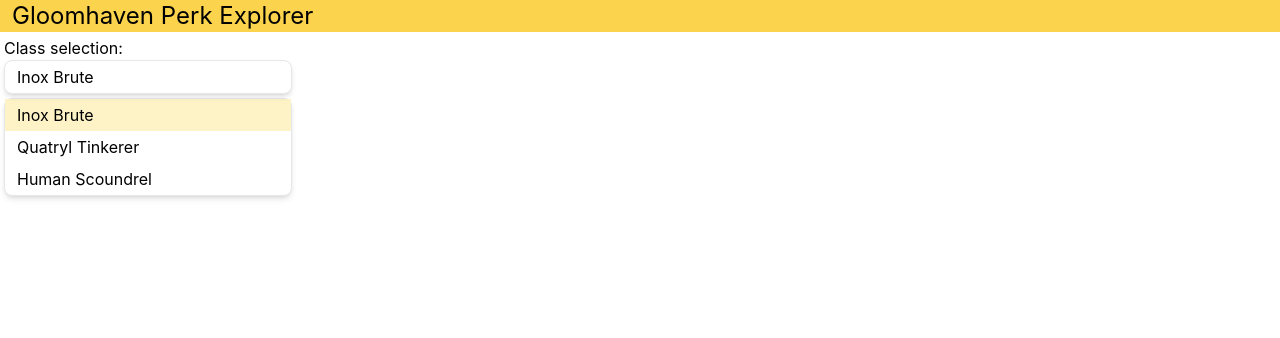
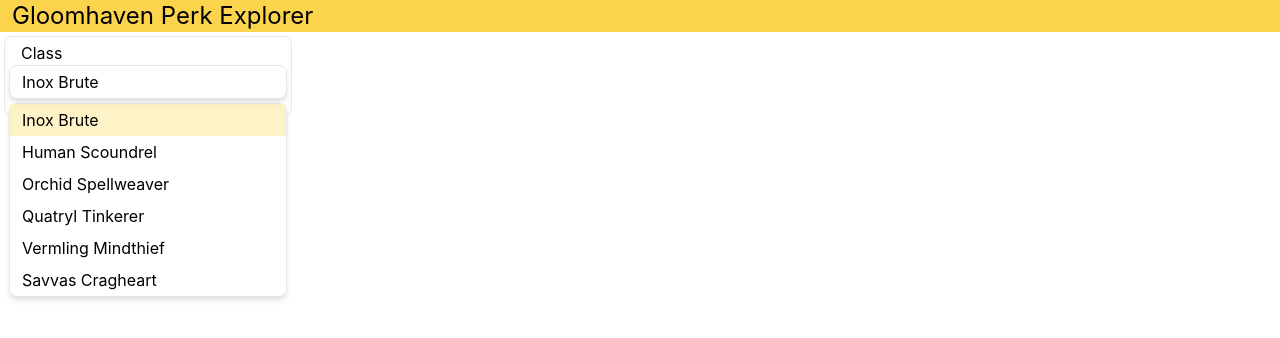
Before and after one commit to nautarky/gloomhaven-perk-explorer, a Next.js app: page / in a window 1280 px wide. Both pictures are taken after a click on the button "Inox Brute". Shown: the top 338 px of the page. Built offline with nearby package versions, Linux system fonts and the light colour scheme.

Commit message:
Polish class component

```diff
--- a/components/ClassSelectForm.tsx
+++ b/components/ClassSelectForm.tsx
@@ -1,29 +1,27 @@
 import React, { FunctionComponent, useState } from "react";
 import { Listbox } from "@headlessui/react";
 
-const classNames = ["Inox Brute", "Quatryl Tinkerer", "Human Scoundrel"];
+import { GloomhavenClass } from "../types/gloomhaven";
 
 const ClassSelectForm: FunctionComponent = () => {
-  const [selectedClassName, setSelectedClassName] = useState(classNames[0]);
+  const [selectedClassName, setSelectedClassName] = useState(GloomhavenClass.InoxBrute);
 
   return (
-    <div className="w-72 mt-1 ml-1">
-      <h1>Class selection:</h1>
+    <div className="w-72 mt-1 ml-1 border pl-1 pr-1 pt-1 rounded-lg h-20">
+      <h1 className="pl-3">Class</h1>
       <Listbox value={selectedClassName} onChange={setSelectedClassName}>
-        <Listbox.Button className="relative w-full bg-white rounded-lg shadow-md text-left py-1 pl-3 pr-10 border">
+        <Listbox.Button className="relative w-full bg-white rounded-lg shadow-md text-left py-1 pl-3 border">
           {selectedClassName}
         </Listbox.Button>
         <Listbox.Options className="mt-1 w-full bg-white rounded-lg shadow-md border">
-          {classNames.map((name) => (
+          {Object.keys(GloomhavenClass).map((ghClass) => (
             <Listbox.Option
               as="div"
-              key={name}
-              value={name}
-              className={({ active }) =>
-                `cursor-pointer pl-3 py-1 ${active ? "bg-amber-100" : ""}`
-              }
+              key={GloomhavenClass[ghClass as keyof typeof GloomhavenClass]}
+              value={GloomhavenClass[ghClass as keyof typeof GloomhavenClass]}
+              className={({ active }) => `cursor-pointer pl-3 py-1 ${active ? "bg-amber-100" : ""}`}
             >
-              {name}
+              {GloomhavenClass[ghClass as keyof typeof GloomhavenClass]}
             </Listbox.Option>
           ))}
         </Listbox.Options>
--- a/pages/_app.tsx
+++ b/pages/_app.tsx
@@ -1,8 +1,10 @@
-import '../styles/globals.css'
-import type { AppProps } from 'next/app'
+import "../styles/globals.css";
+import React from "react";
+import { AppProps } from "next/app";
 
-function MyApp({ Component, pageProps }: AppProps) {
-  return <Component {...pageProps} />
-}
+const MyApp = ({ Component, pageProps }: AppProps) => (
+  // eslint-disable-next-line react/jsx-props-no-spreading
+  <Component {...pageProps} />
+);
 
-export default MyApp
+export default MyApp;
--- a/pages/index.tsx
+++ b/pages/index.tsx
@@ -1,14 +1,13 @@
-import type { NextPage } from "next";
+import { NextPage } from "next";
+import React from "react";
 
 import ClassSelectForm from "../components/ClassSelectForm";
 
-const Home: NextPage = () => {
-  return (
-    <div className="bg-amber-300 w-full h-8">
-      <h1 className="text-2xl pl-3">Gloomhaven Perk Explorer</h1>
-      <ClassSelectForm />
-    </div>
-  );
-};
+const Home: NextPage = () => (
+  <div className="bg-amber-300 w-full h-8">
+    <h1 className="text-2xl pl-3">Gloomhaven Perk Explorer</h1>
+    <ClassSelectForm />
+  </div>
+);
 
 export default Home;
--- /dev/null
+++ b/types/gloomhaven.ts
@@ -0,0 +1,10 @@
+enum GloomhavenClass {
+  InoxBrute = "Inox Brute",
+  HumanScoundrel = "Human Scoundrel",
+  OrchidSpellweaver = "Orchid Spellweaver",
+  QuatrylTinkerer = "Quatryl Tinkerer",
+  VermlingMindthief = "Vermling Mindthief",
+  SavvasCragheart = "Savvas Cragheart",
+}
+
+export { GloomhavenClass };
```
